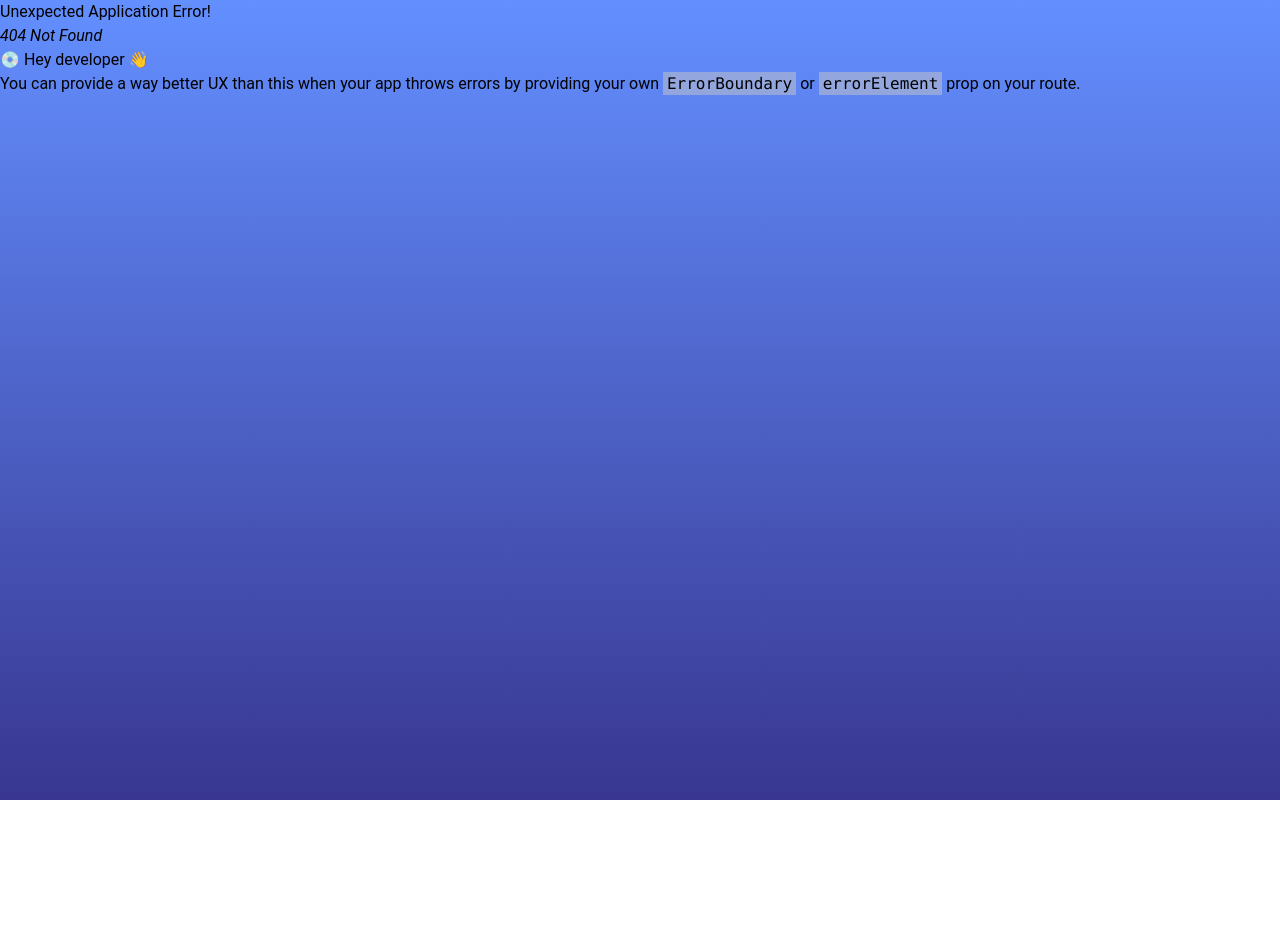
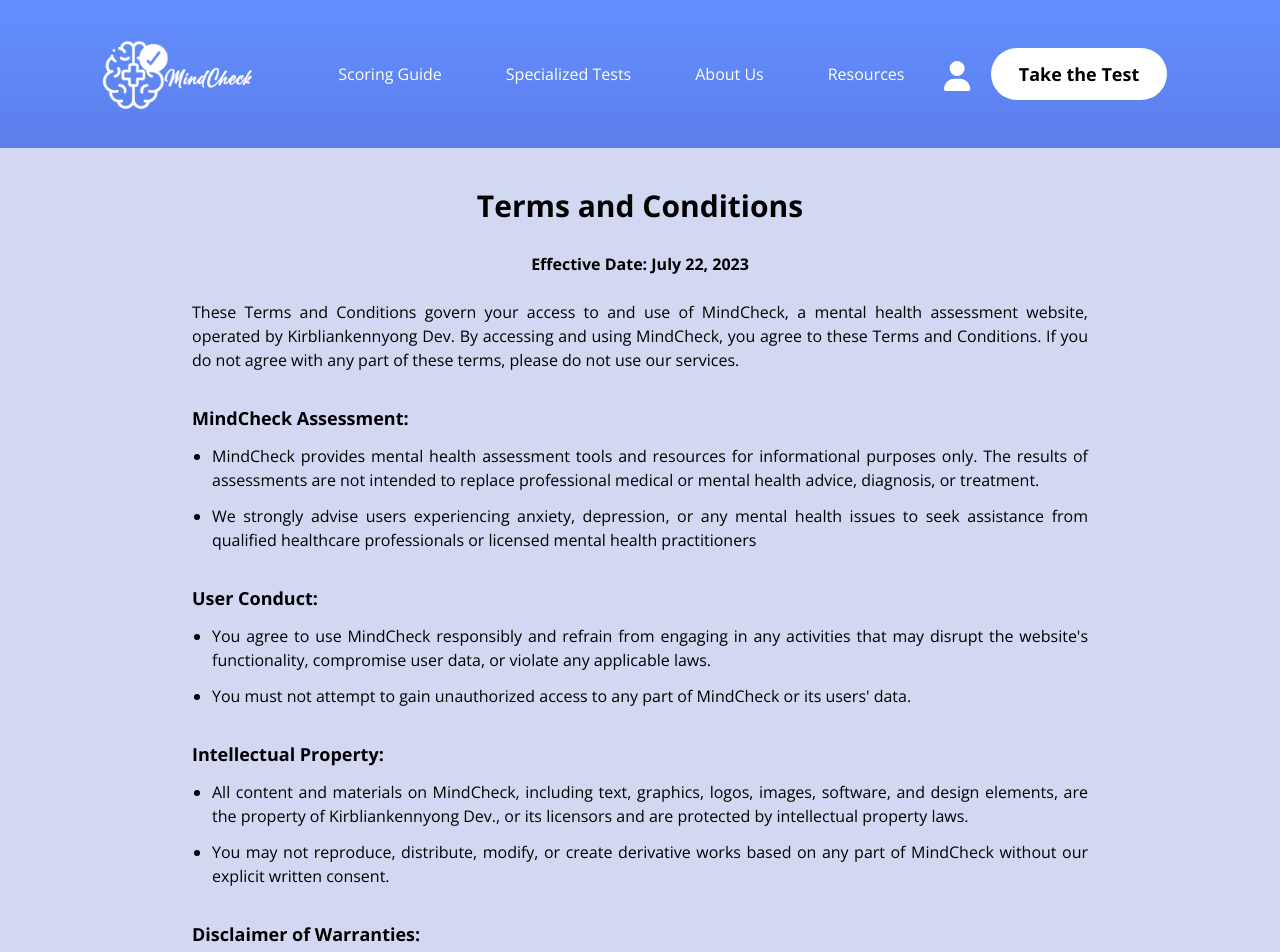
Before and after one commit to kabi02/softeng-mindcheck, a React (Vite) app: page /terms-and-conditions in a window 1280 px wide. Before the commit this address had no page. Shown: the top 952 px of the page. Before the commit the page ends 800 px from the top, so only its background shows below. Built offline with nearby package versions, Linux system fonts and the light colour scheme.

Commit message:
terms and conditions

```diff
--- a/src/components/ModalAuth.jsx
+++ b/src/components/ModalAuth.jsx
@@ -158,7 +158,7 @@ export const ModalSignIn = ({ modalType, handleSwitch }) => {
                 <Checkbox id="tnc" color="indigo" label={
                   <Typography color="blue-gray" className="text-xs sm:text-sm flex">I agree with the
                     <Typography color="indigo" className="text-xs sm:text-sm hover:text-indigo-300 transition-colors">
-                      &nbsp;Terms and Conditions
+                      <Link to="/terms-and-conditions" target="_blank">&nbsp;Terms and Conditions</Link>
                     </Typography>.
                   </Typography>
                 } />
--- a/src/main.jsx
+++ b/src/main.jsx
@@ -19,6 +19,7 @@ import {
   Route,
 } from 'react-router-dom'
 import Dashboard from './pages/Dashboard'
+import TermsCondition from './pages/TermsCondition'
 
 const router =  createBrowserRouter([
   {
@@ -60,6 +61,10 @@ const router =  createBrowserRouter([
   {
     path:"data-privacy",
     element: <DataPrivacy/>
+  },
+  {
+    path:"terms-and-conditions",
+    element: <TermsCondition/>
   }
 ])
 
--- /dev/null
+++ b/src/pages/TermsCondition.jsx
@@ -0,0 +1,82 @@
+import React from 'react'
+import Header from '../Header'
+import Layout from '../components/Layout'
+import Title from '../components/Title'
+
+export default function TermsCondition() {
+  return (
+    <div>
+        <Header/>
+        <Layout>
+            <Title>Terms and Conditions</Title>
+            <div className='text-justify sm:max-w-[70%] max-w-[80%] mx-auto pb-28 -mt-3'>
+                <p className='text-center font-bold'>Effective Date: July 22, 2023</p>
+                <br/>
+                <p>These Terms and Conditions govern your access to and use of MindCheck, a mental health assessment website, operated by Kirbliankennyong Dev. By accessing and using MindCheck, you agree to these Terms and Conditions. If you do not agree with any part of these terms, please do not use our services.</p>
+                <ol class="list-outside">
+                    <li className='mt-8'>
+                        <span className='font-bold sm:text-lg text-base'>MindCheck Assessment:</span>
+                        <ol class="list-disc list-outside ml-5 sm:text-base text-sm">
+                            <li className='mt-3'>MindCheck provides mental health assessment tools and resources for informational purposes only. The results of assessments are not intended to replace professional medical or mental health advice, diagnosis, or treatment.</li>
+                            <li className='mt-3'>We strongly advise users experiencing anxiety, depression, or any mental health issues to seek assistance from qualified healthcare professionals or licensed mental health practitioners</li>
+                        </ol>
+                    </li>
+                    <li className='mt-8'>
+                        <span className='font-bold sm:text-lg text-base'>User Conduct:</span>
+                        <ol class="list-disc list-outside ml-5 sm:text-base text-sm">
+                            <li className='mt-3'>You agree to use MindCheck responsibly and refrain from engaging in any activities that may disrupt the website's functionality, compromise user data, or violate any applicable laws.</li>
+                            <li className='mt-3'>You must not attempt to gain unauthorized access to any part of MindCheck or its users' data.</li>
+                        </ol>
+                    </li>
+                    <li className='mt-8'>
+                        <span className='font-bold sm:text-lg text-base'>Intellectual Property:</span>
+                        <ol class="list-disc list-outside ml-5 sm:text-base text-sm">
+                            <li className='mt-3'>All content and materials on MindCheck, including text, graphics, logos, images, software, and design elements, are the property of Kirbliankennyong Dev., or its licensors and are protected by intellectual property laws.</li>
+                            <li className='mt-3'>You may not reproduce, distribute, modify, or create derivative works based on any part of MindCheck without our explicit written consent.</li>
+                        </ol>
+                    </li>
+                    <li className='mt-8'>
+                        <span className='font-bold sm:text-lg text-base'>Disclaimer of Warranties:</span>
+                        <ol class="list-disc list-outside ml-5 sm:text-base text-sm">
+                            <li className='mt-3'>MindCheck is provided on an "as-is" and "as-available" basis. We make no warranties or representations regarding the accuracy, completeness, or reliability of the content or services provided on the website</li>
+                            <li className='mt-3'>We disclaim all warranties, whether express or implied, including but not limited to merchantability, fitness for a particular purpose, and non-infringement.</li>
+                        </ol>
+                    </li>
+                    <li className='mt-8'>
+                        <span className='font-bold sm:text-lg text-base'>Limitation of Liability:</span>
+                        <ol class="list-disc list-outside ml-5 sm:text-base text-sm">
+                            <li className='mt-3'>To the extent permitted by law, we shall not be liable for any direct, indirect, incidental, consequential, or special damages arising out of or related to the use of MindCheck or its content.</li>
+                        </ol>
+                    </li>
+                    <li className='mt-8'>
+                        <span className='font-bold sm:text-lg text-base'>Indemnification:</span>
+                        <ol class="list-disc list-outside ml-5 sm:text-base text-sm">
+                            <li className='mt-3'>You agree to indemnify and hold harmless Kirbliankennyong Dev., and its affiliates from any claims, losses, damages, liabilities, costs, or expenses arising out of your use of MindCheck or any violation of these Terms and Conditions.</li>
+                        </ol>
+                    </li>
+                    <li className='mt-8'>
+                        <span className='font-bold sm:text-lg text-base'>Termination:</span>
+                        <ol class="list-disc list-outside ml-5 sm:text-base text-sm">
+                            <li className='mt-3'>We reserve the right to suspend or terminate your access to MindCheck at any time for any reason without notice.</li>
+                        </ol>
+                    </li>
+                    <li className='mt-8'>
+                        <span className='font-bold sm:text-lg text-base'>Governing Law:</span>
+                        <ol class="list-disc list-outside ml-5 sm:text-base text-sm">
+                            <li className='mt-3'>These Terms and Conditions shall be governed by and construed in accordance with the laws of the Philippines.</li>
+                        </ol>
+                    </li>
+                    <li className='mt-8'>
+                        <span className='font-bold sm:text-lg text-base'>Changes to Terms and Conditions:</span>
+                        <ol class="list-disc list-outside ml-5 sm:text-base text-sm">
+                            <li className='mt-3'>We may update these Terms and Conditions from time to time. The updated version will be posted on MindCheck, and the effective date will be indicated.</li>
+                        </ol>
+                    </li>
+                </ol>
+            <p className='mt-8'>By using MindCheck, you acknowledge that you have read, understood, and agree to these Terms and Conditions.</p>
+            </div>
+        </Layout>
+
+    </div>
+  )
+}
```
